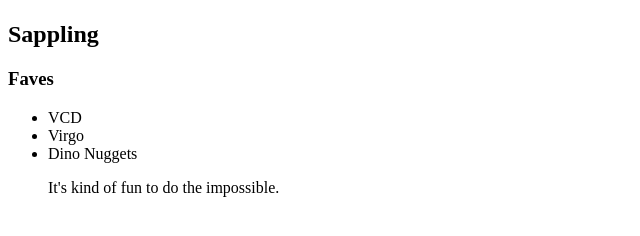
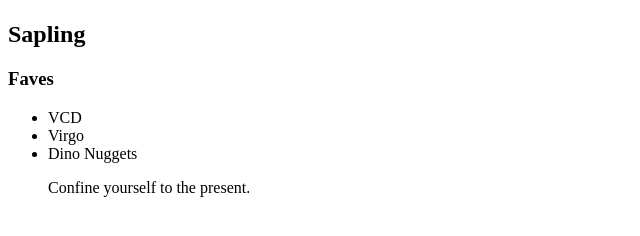
Before and after one commit to josoa/josoa.github.io, a plain HTML site: page index.html in a window 1280 px wide. Shown: the part 104-340 px from the top of the page, without its empty margins (0-640 px from the left). Drawn offline with Linux system fonts and the light colour scheme.

Commit message:
Changed Spelling and Quote

```diff
--- a/index.html
+++ b/index.html
@@ -1,7 +1,7 @@
 <h1>Ashley Jhaveri</h1>
 <h1>But you can call me AJ.</h1>
 
-<h2>Sappling</h2>
+<h2>Sapling</h2>
 
 <h3>Faves</h3>
 
@@ -12,5 +12,5 @@
 </ul>
 
 <blockquote>
-<p>It&#39;s kind of fun to do the impossible.</p>
+<p>Confine yourself to the present.</p>
 </blockquote>
```
